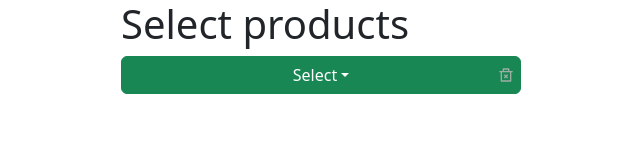
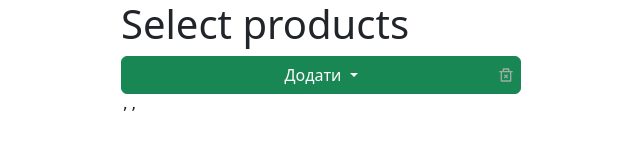
Before and after one commit to Dead-Reaven/iq-pizz, a React (Create React App) app: page / in a window 1280 px wide. Shown: the top 165 px of the page, without its empty margins (319-959 px from the left). Built offline with nearby package versions, Linux system fonts and the light colour scheme.

Commit message:
complete feature with custom search bar quantity

```diff
--- a/src/App.tsx
+++ b/src/App.tsx
@@ -1,29 +1,40 @@
-import React, { useState } from 'react'
-import ProductDropdown from './components/UI/SearchAddition/SearchAddition'
+import { useState } from 'react'
+import ProductDropdown, {
+	Options,
+} from './components/UI/SearchAddition/SearchAddition'
 import 'bootstrap/dist/css/bootstrap.min.css'
 
-interface ProductType {
-	products: Array<{
-		label: string
-		id: number
-		price: number
-		quantity: number
-		isCheked: boolean
-	}>
-}
+const App = () => {
+	const options: Options[] = [
+		{
+			label: 'Pizza',
+			price: 40,
+			id: 0,
+			quantity: 0,
+			totalPrice: 0,
+		},
+		{
+			label: 'Cacao',
+			price: 39,
+			id: 1,
+			quantity: 0,
+			totalPrice: 0,
+		},
+		{
+			label: 'Moccachino',
+			price: 119,
+			id: 2,
+			quantity: 0,
+			totalPrice: 0,
+		},
+	]
 
-const App = () => {
-	const options: ProductType['products'] = [
-		{ label: 'Product 1', id: 0, price: 10, isCheked: false, quantity: 1 },
-		{ label: 'Product 2', id: 1, price: 20, isCheked: false, quantity: 1 },
-		{ label: 'Product 3', id: 2, price: 30, isCheked: false, quantity: 1 },
-	]
-	const [value, setValue] = useState<ProductType['products']>([])
+	const [value, setValue] = useState<Options[]>(options)
 	return (
 		<div style={{ maxWidth: '400px', margin: 'auto' }}>
 			<h1>Select products</h1>
-			<ProductDropdown />
-			<pre>{value.toString()}</pre>
+			<ProductDropdown value={value} onChange={(value) => setValue(value)} />
+			<pre>{value.map((el) => (el.isChecked ? el.label : '')).toString()}</pre>
 		</div>
 	)
 }
--- a/src/components/UI/SearchAddition/SearchAddition.css
+++ b/src/components/UI/SearchAddition/SearchAddition.css
@@ -31,9 +31,6 @@
 	position: absolute;
 	right: 5px;
 	top: 5px;
-	/* top: 50%;
-	right: 25px;
-	transform: translate(15px, -50%); */
 	background: none;
 	color: rgba(187, 183, 183, 0.828);
 	width: 20px;
--- a/src/components/UI/SearchAddition/SearchAddition.tsx
+++ b/src/components/UI/SearchAddition/SearchAddition.tsx
@@ -1,64 +1,38 @@
-import React, { useState } from 'react'
+import React, { useEffect, useState } from 'react'
 import { Form, Dropdown, Button, ButtonGroup } from 'react-bootstrap'
 import './SearchAddition.css'
 import { RiDeleteBack2Fill, RiDeleteBin2Line } from 'react-icons/ri'
 
-// interface Options {
-// 	label: string
-// 	price: number
+interface Options {
+	label: string
+	price: number
+	id: any
+	quantity: number
+	totalPrice: number
+	isChecked?: boolean
+}
 
-// }
+interface Props {
+	value: Array<Options>
+	onChange: (callbackfn: Options[]) => void
+}
 
-// interface Props {
-// 	options: Array<Options>
-// 	value: Array<Options>
-// 	onChange: (value: Array<Options>) => void
-// }
+const ProductDropdown = ({ value, onChange }: Props) => {
+	const [showDropdown, setShowDropdown] = useState(false)
+	const [searchTerm, setSearchTerm] = useState('')
 
-// const ProductDropdown = ({ options, value, onChange }: Props) => {
-const ProductDropdown = () => {
-	const [showDropdown, setShowDropdown] = useState(false)
-	const options = [
-		{
-			label: 'Milk',
-			price: 9,
-		},
-		{
-			label: 'Pizza',
-			price: 40,
-		},
-		{
-			label: 'Cacao',
-			price: 39,
-		},
-		{
-			label: 'Moccachino',
-			price: 1119,
-		},
-	]
+	const handleSearchChange = (event: React.ChangeEvent<HTMLInputElement>) =>
+		setSearchTerm(event.target.value)
 
-	const [checked, setChecked] = useState(
-		options.map(({ label, price }, idx) => {
-			return {
-				label,
-				id: idx,
-				isChecked: false,
-				quantity: 0,
-				price,
-				totalPrice: price,
-			}
-		})
+	const filteredProducts = value.filter(({ label }) =>
+		label.toLowerCase().includes(searchTerm.toLowerCase())
 	)
 
-	const [searchTerm, setSearchTerm] = useState('')
-	const filteredProducts = checked.filter(({ label }) =>
-		label.toLowerCase().includes(searchTerm.toLowerCase())
-	)
 	const plusQuantity = (id: number) => {
-		setChecked(
-			checked.map((el) => {
+		onChange(
+			value.map((el) => {
 				if (el.id === id) {
-					el.quantity += 1
+					el.quantity = el.quantity ? (el.quantity += 1) : 1
 					el.totalPrice = el.quantity * el.price
 				}
 				return el
@@ -66,41 +40,45 @@ const ProductDropdown = () => {
 		)
 	}
 	const minusQuantity = (id: number) => {
-		setChecked(
-			checked.map((el) => {
-				if (el.id === id && el.quantity > 0) {
-					el.quantity -= 1
-					el.isChecked = el.quantity > 0 ? true : false
+		onChange(
+			value.map((el) => {
+				if (el.id === id) {
+					if (el.quantity - 1 > 0) {
+						el.quantity -= 1
+					} else {
+						el.quantity = 0
+						el.isChecked = false
+					}
 					el.totalPrice = el.quantity * el.price
 				}
 				return el
 			})
 		)
 	}
-	const handleSearchChange = (event: React.ChangeEvent<HTMLInputElement>) =>
-		setSearchTerm(event.target.value)
 
 	const toggleIsCheck = (isChecked: boolean, id: number) => {
-		setChecked(
-			checked.map((el) => {
+		onChange(
+			value.map((el) => {
 				if (el.id === id) {
 					el.isChecked = isChecked
 					el.quantity = isChecked ? 1 : 0
+					el.totalPrice = 0
 				}
 				return el
 			})
 		)
 	}
+
 	const checkedToString = () => {
-		return checked
+		return value
 			.filter((el) => el.isChecked)
 			.map((el) => el.label + (el.quantity > 1 ? el.quantity : ''))
 			.toLocaleString()
 	}
 
 	const clearCheked = () => {
-		setChecked(
-			checked.map((el) => {
+		onChange(
+			value.map((el) => {
 				return {
 					...el,
 					isChecked: false,
@@ -120,7 +98,7 @@ const ProductDropdown = () => {
 					className='w-100'
 					onClick={() => setShowDropdown((prev) => !prev)}
 				>
-					{checkedToString() || 'Select'}
+					{checkedToString() || 'Додати	'}
 					<button
 						className='product-search-box-clear'
 						onClick={() => {
@@ -148,12 +126,11 @@ const ProductDropdown = () => {
 							</button>
 						) : null}
 					</ButtonGroup>
-					{/* <Dropdown.Divider /> */}
 					<Form>
 						{filteredProducts.map(
 							({ id, isChecked, label, quantity, price, totalPrice }) => {
 								return (
-									<Form className='product-item'>
+									<Form className='product-item' key={id}>
 										<Form.Check
 											className='product-name'
 											label={label}
@@ -165,7 +142,7 @@ const ProductDropdown = () => {
 										/>
 										<div className='quantity-container'>
 											<div className='quantity-control'>
-												{quantity > 0 ? (
+												{quantity ? (
 													<>
 														<Button onClick={() => minusQuantity(id)}>-</Button>
 														<span>{quantity}</span>
@@ -184,9 +161,9 @@ const ProductDropdown = () => {
 					</Form>
 				</Dropdown.Menu>
 			</Dropdown>
-			<pre>{checkedToString()}</pre>
+			{/* <pre>{checkedToString()}</pre> */}
 		</>
 	)
 }
-
+export type { Options }
 export default ProductDropdown
```
